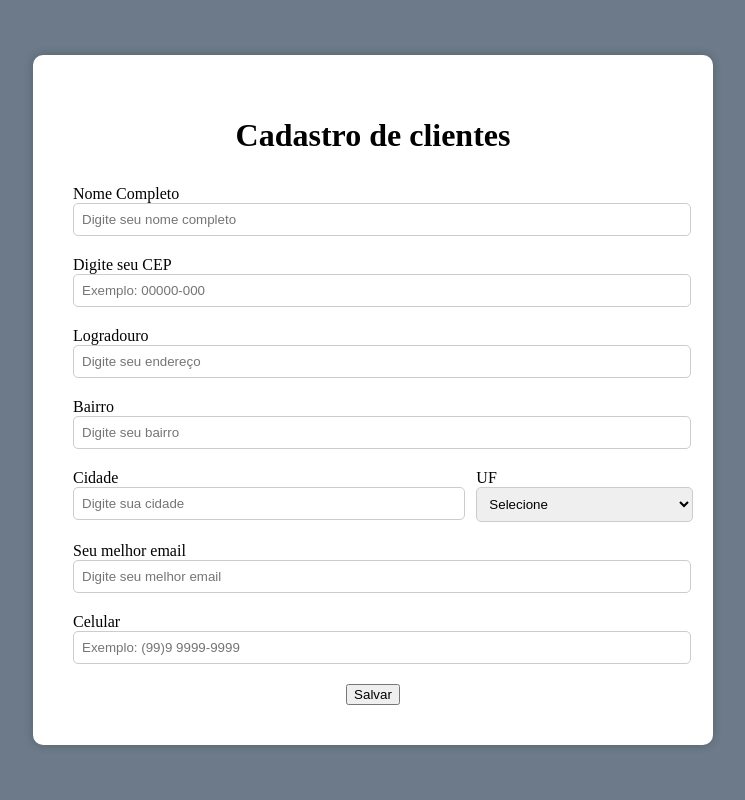
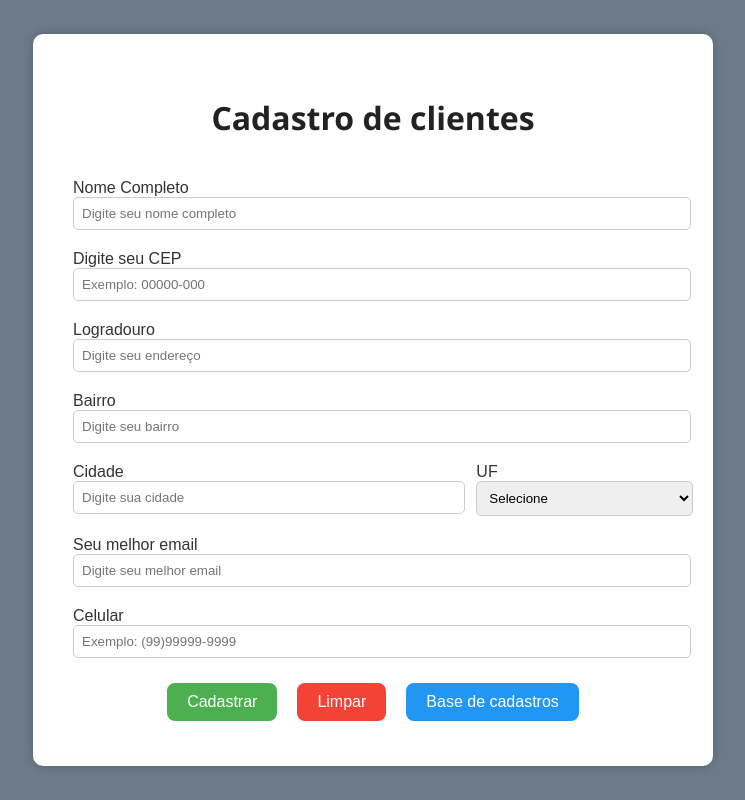
Before and after one commit to ErickSM1997/cadastro-cliente, a plain HTML site: page index.html in a window 1280 px wide. Shown: the whole page, without its empty margins (267-1012 px from the left). Drawn offline with Linux system fonts and the light colour scheme.

Commit message:
Estilizando botões e fontes

```diff
--- a/index.html
+++ b/index.html
@@ -24,7 +24,7 @@
                 <label for="cep"> Digite seu CEP
 
                 </label>
-                <input type="text" id="cep" name="CEP" placeholder="Exemplo: 00000-000" required>
+                <input type="number" id="cep" name="CEP" placeholder="Exemplo: 00000-000" required>
             </div>
             <div>
                 <label for="logradouro"> Logradouro
@@ -85,18 +85,24 @@
                 <label for="email">Seu melhor email
 
                 </label>
-                <input type="text" id="email" name="email" placeholder="Digite seu melhor email" required>
+                <input type="email" id="email" name="email" placeholder="Digite seu melhor email" required>
             </div>
             <div>
                 <label for="celular">Celular
 
                 </label>
-                <input type="text" id="celular" name="celular" placeholder="Exemplo: (99)9 9999-9999" required>
+                <input type="tel" id="celular" name="celular" placeholder="Exemplo: (99)99999-9999"
+                    pattern="(\([0-9]{2}\))\s([0-9]{4,5})-([0-9]{4})"
+                    title="Número de telefone deve ser no formato (99) 9999-9999 ou (99) 99999-9999" required>
             </div>
-            <button>Salvar</button>
+            <div class="centraliza-botao">
+                <button type="submit" id="cadastrar">Cadastrar</button>
+                <button type="reset" id="limpar">Limpar</button>
+                <button type="button" id="base">Base de cadastros</button>
+            </div>
         </form>
     </div>
-
+    <script src="script.js"></script>
 </body>
 
 </html>
--- a/styles.css
+++ b/styles.css
@@ -1,6 +1,10 @@
 body {
     margin: 0px;
-
+    font-family: Arial, sans-serif;
+    /* Fonte moderna e limpa */
+    font-size: 16px;
+    /* Tamanho base confortável para leitura */
+    color: #333;
 }
 
 .centralizar-div {
@@ -78,7 +82,65 @@ select {
 .linha select {
     width: 110%;
 }
-
+/* Estiliza somente a h1 do formulário */
 .formulario h1 {
     text-align: center;
+    font-size: 32px;
+    font-weight: bold;
+    color: #222;
+    margin-bottom: 30px;
+    font-family: 'Segoe UI', Tahoma, Geneva, Verdana, sans-serif;
 }
+
+.centraliza-botao {
+    justify-content: center;
+    display: flex;
+    gap: 10px;
+
+}
+
+/* Estilo geral para todos os botões */
+button {
+    padding: 10px 20px;
+    margin: 5px;
+    font-size: 16px;
+    background-color: #4CAF50;
+    color: white;
+    border: none;
+    border-radius: 8px;
+    cursor: pointer;
+    transition: background-color 0.3s ease;
+    /* Suaviza a transição de cor quando passar o mouse */
+}
+
+/* Estilo quando o mouse passa por cima do botão */
+button:hover {
+    background-color: #45a049;
+}
+
+/* Estilo para botões desabilitados */
+button:disabled {
+    background-color: #ccc;
+    cursor: not-allowed;
+    /* Cursor indicando que o botão está desabilitado */
+}
+
+/* Estilo específico para o botão de limpar */
+button#limpar {
+    background-color: #f44336;
+}
+
+/* Hover para o botão de limpar */
+button#limpar:hover {
+    background-color: #d32f2f;
+}
+
+/* Estilo para o botão da base de cadastros */
+button#base {
+    background-color: #2196F3;
+}
+
+/* Hover para o botão da base de cadastros */
+button#base:hover {
+    background-color: #1976D2;
+}
```
